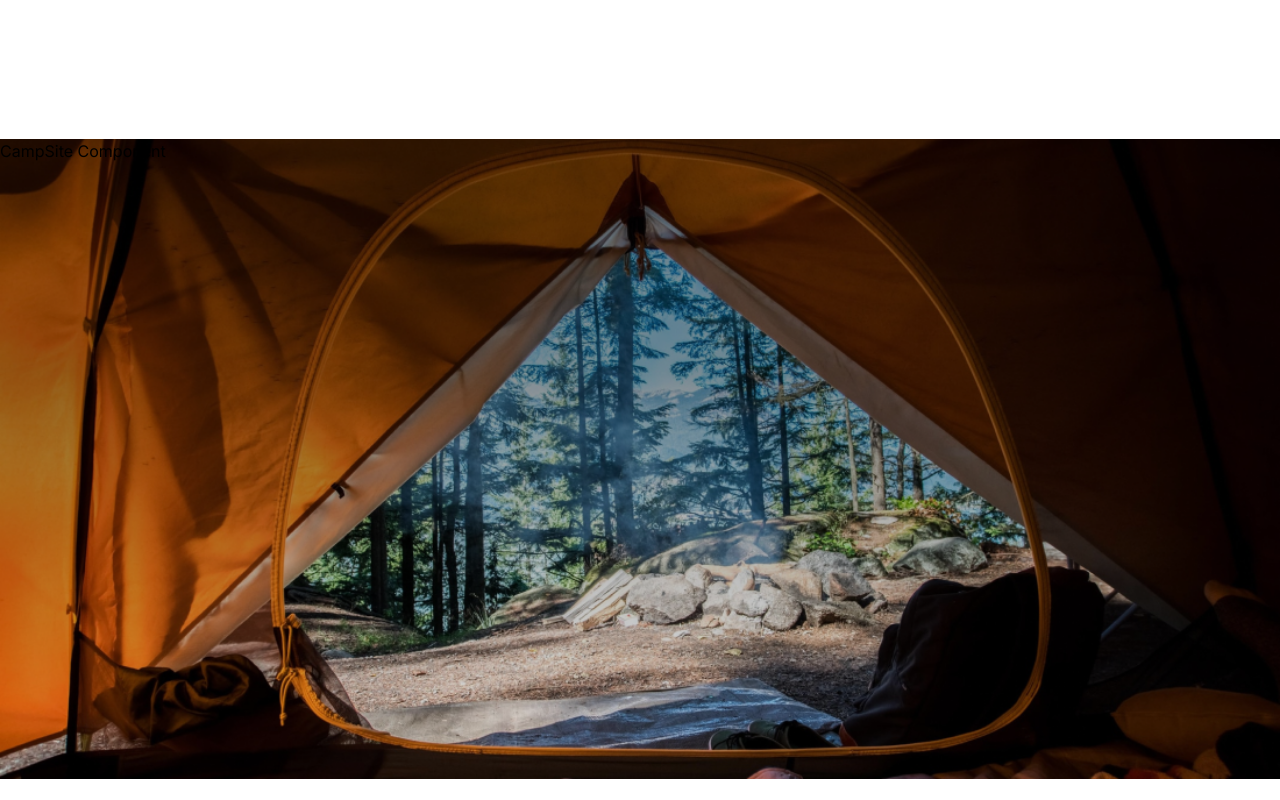
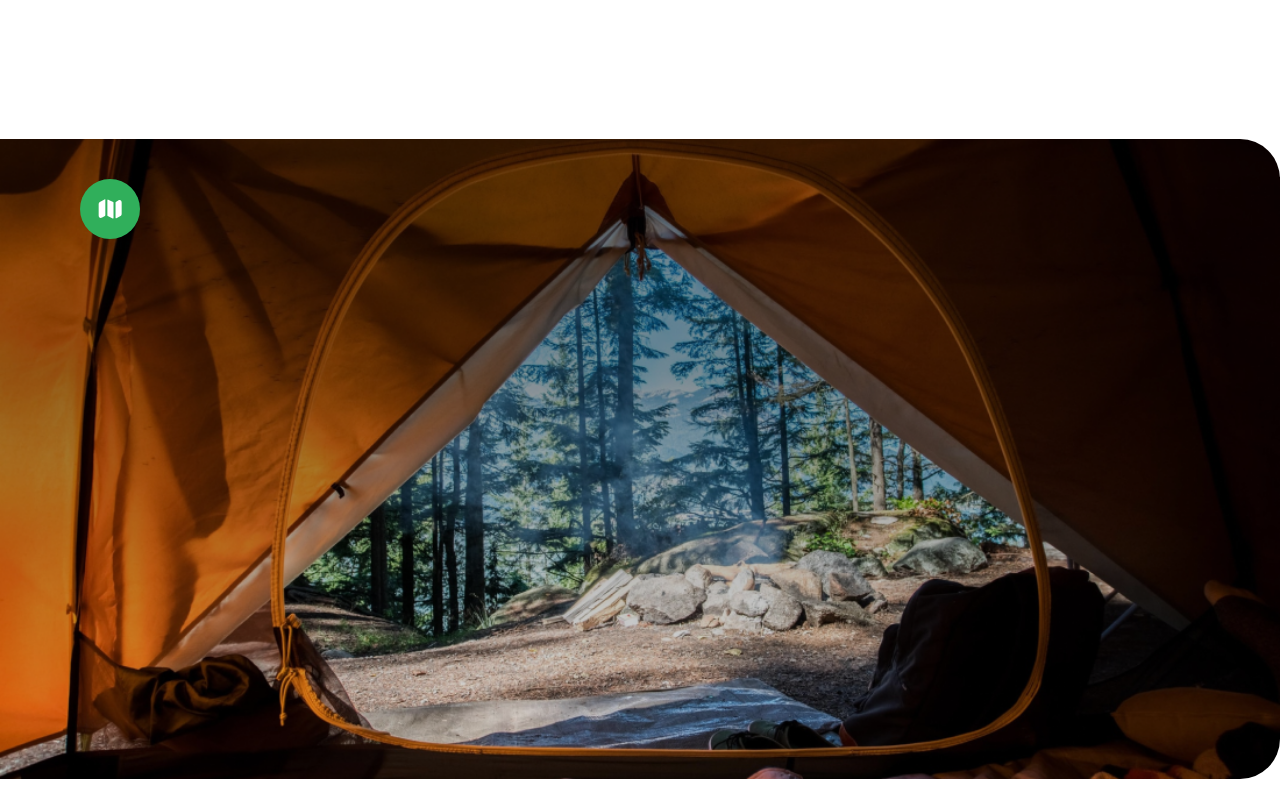
Before and after one commit to eddyK15501/travel-app, a Next.js app: page / in a window 1280 px wide. Shown: the part 840-1640 px from the top of the page. Built offline with nearby package versions, Linux system fonts and the light colour scheme.

Commit message:
CampSite.tsx - <div> boxes styled for map icon

```diff
--- a/components/Camp.tsx
+++ b/components/Camp.tsx
@@ -1,3 +1,5 @@
+import Image from "next/image";
+
 interface CampProps {
   bgImage: string;
   title: string;
@@ -7,8 +9,14 @@ interface CampProps {
 
 const CampSite = ({ bgImage, title, subtitle, peopleJoined }: CampProps) => {
   return(
-    <div className={`w-full h-full min-w-[1100px] ${bgImage} bg-cover`}>
-      CampSite Component
+    <div className={`w-full h-full min-w-[1100px] ${bgImage} bg-cover bg-no-repeat lg:rounded-r-5xl 2xl:rounded-5xl`}>
+      <div className='flex flex-col justify-between items-start p-6 lg:px-20 lg:py-10 h-full'>
+        <div className='flexCenter gap-4'>
+          <div className='rounded-full bg-green-50 p-4'>
+            <Image src='/folded-map.svg' alt='Map Icon' width={28} height={28} />
+          </div>
+        </div>
+      </div>
     </div>
   )
 }
```
